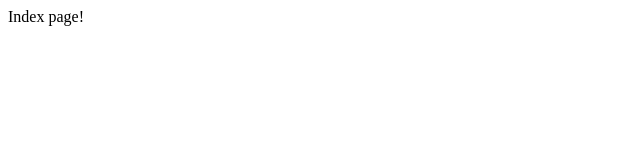
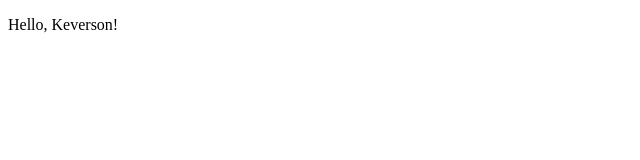
Before and after one commit to keversongarcia/spotify-clone, a Next.js app: page / in a window 1280 px wide. Shown: the top 160 px of the page, without its empty margins (0-640 px from the left). Built offline with nearby package versions, Linux system fonts and the light colour scheme.

Commit message:
api spotify created

```diff
--- a/src/pages/api/spotify.ts
+++ b/src/pages/api/spotify.ts
@@ -1,5 +1,5 @@
 // Next.js API route support: https://nextjs.org/docs/api-routes/introduction
 
 export default function handler(req, res) {
-  res.status(200).json({ name: 'John Doe' })
+  res.status(200).json({ name: "Keverson" });
 }
--- a/src/pages/index.tsx
+++ b/src/pages/index.tsx
@@ -1,3 +1,18 @@
-export default function Home() {
-  return <div>Index page!</div>;
+const Index = ({ name }) => {
+  return (
+    <div>
+      <p>Hello, {name}!</p>
+    </div>
+  );
+};
+
+export default Index;
+
+export async function getServerSideProps() {
+  const res = await fetch("http://localhost:3000/api/spotify");
+  const data = await res.json();
+
+  return {
+    props: data,
+  };
 }
```
